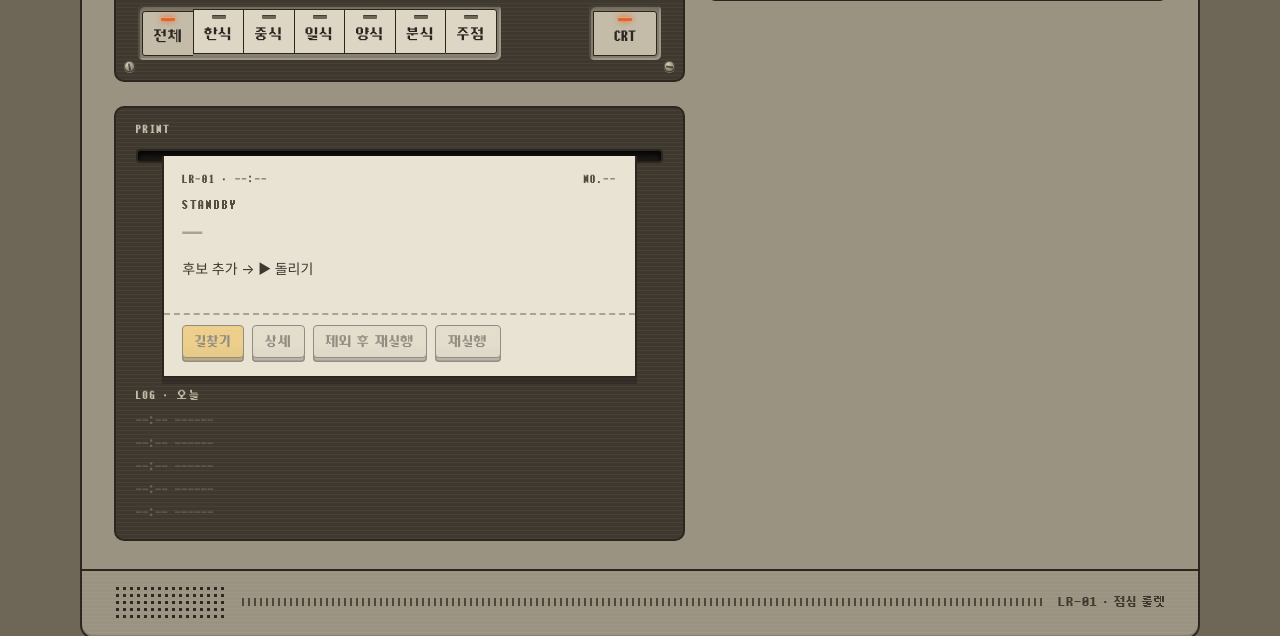
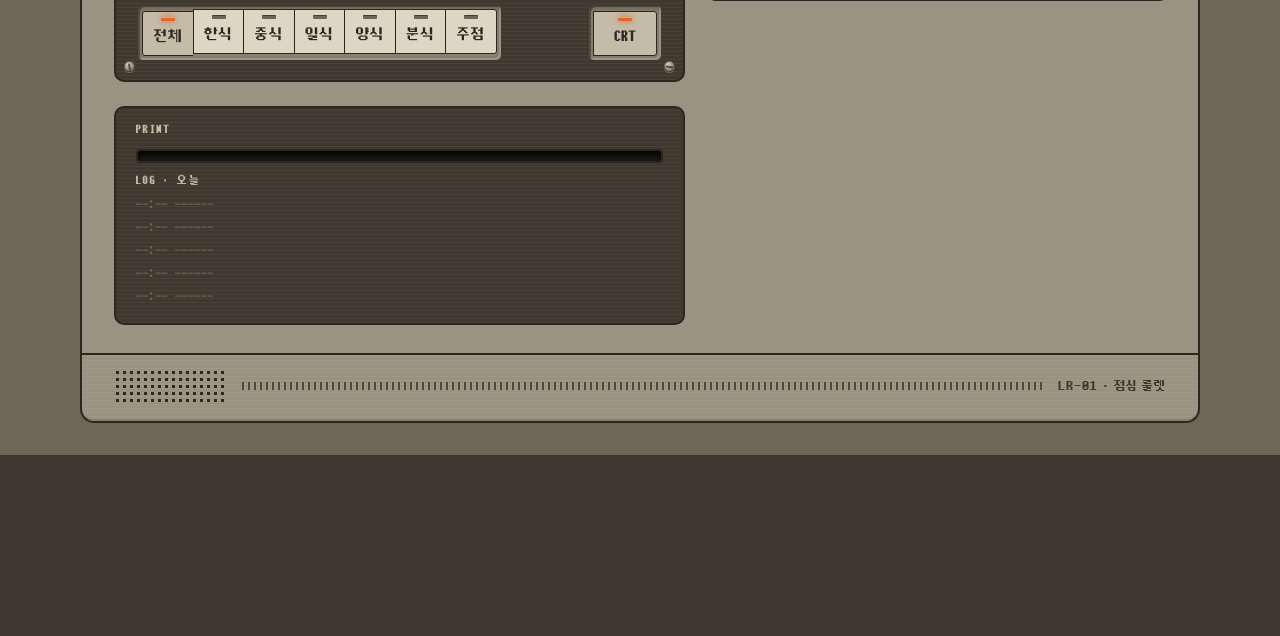
Before and after one commit to coldzero7362/lunch-roulette-app, a Laravel app: template resources/views/roulette.blade.php in a window 1280 px wide. Shown: the part 976-1612 px from the top of the page. After the commit the page ends 1431 px from the top, so only its background shows below. Run offline with Laravel 12, Linux system fonts and the light colour scheme; the template is opened without the code that fills it, so the values that code supplies are empty; style sheets or scripts are compiled from the project's sources; some libraries are stand-ins or nearby versions.

Commit message:
Show only the printer slot until a result prints
- Idle: the paper is hidden, leaving just the slot (and the log)
- On result the ticket slides down out of the slot in steps, like a
  receipt printer feeding paper
- The receipt now sits at the end of its column on both layouts, so
  the paper appearing no longer pushes other content

Co-Authored-By: Claude Opus 5.5 <noreply@anthropic.com>

```diff
--- a/resources/css/roulette.css
+++ b/resources/css/roulette.css
@@ -772,9 +772,8 @@
 .rl-ticket__meta,
 .rl-ticket__sub { white-space: nowrap; overflow: hidden; text-overflow: ellipsis; }
 
-/* 대기 중: 흐린 빈 티켓, 키는 꺼짐 */
-.rl-ticket.is-idle .rl-ticket__paper { background: var(--c-paper); color: var(--c-panel-2); animation: none; }
-.rl-ticket.is-idle .rl-ticket__name { color: var(--c-periwinkle); }
+/* 대기 중: 배출구만 보이고 종이는 안 나옴. 결과가 나오면 배출구에서 뽑혀 나옴 */
+.rl-ticket.is-idle .rl-ticket__paper { display: none; }
 .rl-key[aria-disabled='true'] { opacity: .45; pointer-events: none; }
 
 
@@ -798,11 +797,12 @@
     border-top: 0;
     background: #f5efe0;
     box-shadow: 0 6px 0 rgb(0 0 0 / .22);
-    animation: rl-ticket-out .5s ease-out;
+    animation: rl-ticket-out .7s steps(14, end);
 }
 
+/* 배출구 아래로 한 줄씩 밀려 나오는 느낌 */
 @keyframes rl-ticket-out {
-    from { transform: translateY(-40px); clip-path: inset(40px 0 0 0); }
+    from { transform: translateY(-100%); clip-path: inset(100% 0 0 0); }
     to { transform: translateY(0); clip-path: inset(0 0 0 0); }
 }
 
```
